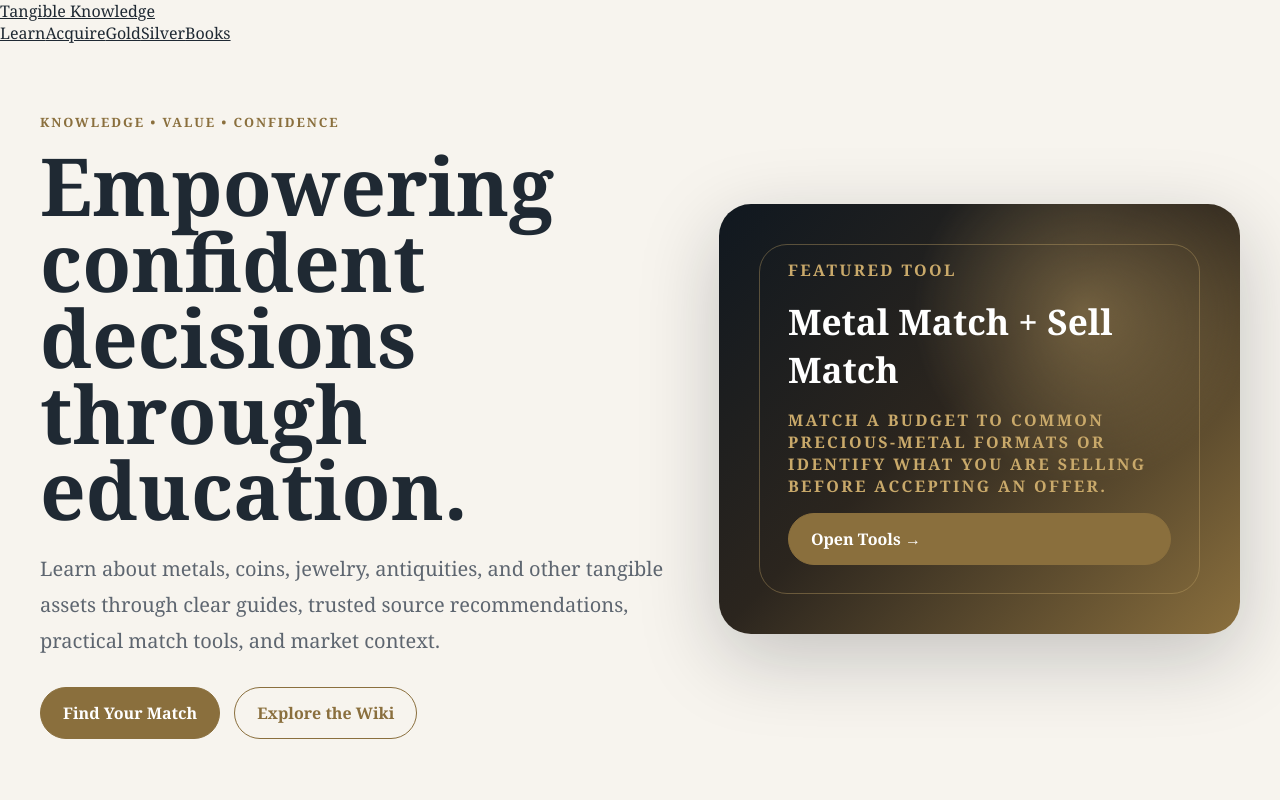
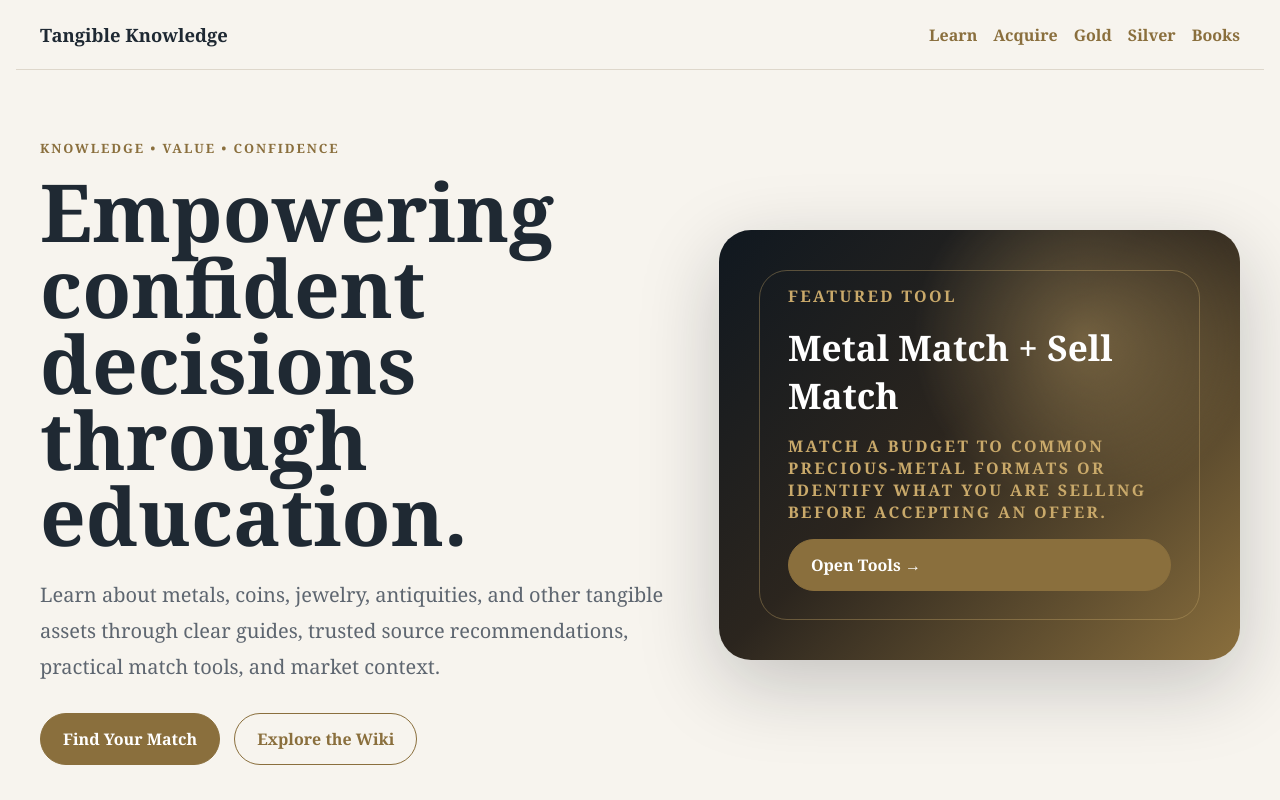
Before and after one commit to BryanFinnigan/tangible-value-v1, a Next.js app: page / in a window 1280 px wide. Shown: the top 800 px of the page. Built offline with nearby package versions, Linux system fonts and the light colour scheme.

Commit message:
Update globals.css

```diff
--- a/app/globals.css
+++ b/app/globals.css
@@ -485,3 +485,48 @@ a { color: inherit; }
     position: static;
   }
 }
+.siteHeader {
+  max-width: 1200px;
+  margin: 0 auto;
+  padding: 22px 24px;
+  display: flex;
+  justify-content: space-between;
+  gap: 18px;
+  align-items: center;
+  border-bottom: 1px solid #ded7cb;
+}
+
+.brand {
+  color: #1f2933;
+  font-weight: 800;
+  text-decoration: none;
+  font-size: 1.15rem;
+}
+
+.navLinks {
+  display: flex;
+  gap: 16px;
+  flex-wrap: wrap;
+}
+
+.navLinks a {
+  color: #8a6f3d;
+  text-decoration: none;
+  font-weight: 700;
+}
+
+.card {
+  text-decoration: none;
+  color: inherit;
+}
+
+@media (max-width: 700px) {
+  .siteHeader {
+    align-items: flex-start;
+    flex-direction: column;
+  }
+
+  .navLinks {
+    font-size: 0.95rem;
+  }
+}
```
